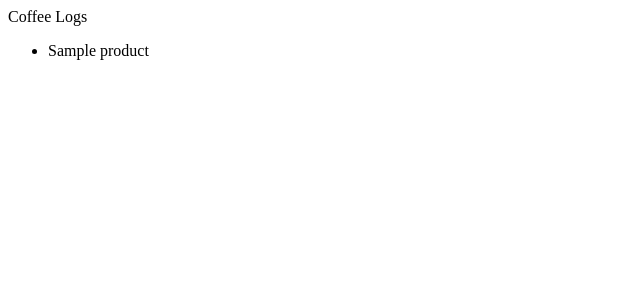
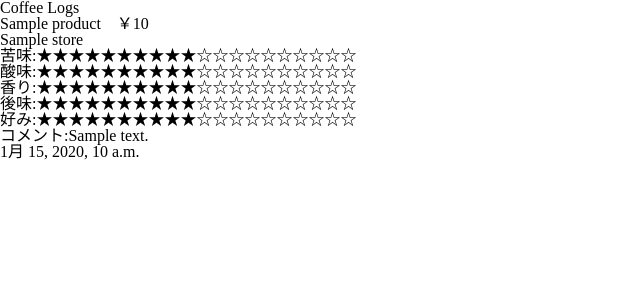
Before and after one commit to Tkutose/coffeelog, a Django app: template coffeelog/templates/coffeelog/log_list.html in a window 1280 px wide. Shown: the top 300 px of the page, without its empty margins (0-640 px from the left). Run offline with Django 3.2, Linux system fonts and the light colour scheme; the template is opened without the code that fills it: most values are stand-ins (such as "Sample title", 1, 10 or a date in 2020); data that the repository does not hold is empty.

Commit message:
templatetagsとリストビューを更新

```diff
--- a/coffeelog/models.py
+++ b/coffeelog/models.py
@@ -35,5 +35,6 @@
 
     date = models.DateTimeField(default=timezone.now)
 
+
     def __str__(self):
         return self.product
--- /dev/null
+++ b/coffeelog/static/coffeelog/css/reset.css
@@ -0,0 +1,103 @@
+/*
+ブラウザの標準をリセットするCSS
+html5doctor.com Reset Stylesheet
+v1.6.1
+Last Updated: 2010-09-17
+Author: Richard Clark - http://richclarkdesign.com
+Twitter: @rich_clark
+*/
+
+html, body, div, span, object, iframe,
+h1, h2, h3, h4, h5, h6, p, blockquote, pre,
+abbr, address, cite, code,
+del, dfn, em, img, ins, kbd, q, samp,
+small, strong, sub, sup, var,
+b, i,
+dl, dt, dd, ol, ul, li,
+fieldset, form, label, legend,
+table, caption, tbody, tfoot, thead, tr, th, td,
+article, aside, canvas, details, figcaption, figure,
+footer, header, hgroup, menu, nav, section, summary,
+time, mark, audio, video {
+    margin:0;
+    padding:0;
+    border:0;
+    outline:0;
+    font-size:100%;
+    vertical-align:baseline;
+    background:transparent;
+}
+
+body {
+    line-height:1;
+}
+
+article,aside,details,figcaption,figure,
+footer,header,hgroup,menu,nav,section {
+    display:block;
+}
+
+nav ul {
+    list-style:none;
+}
+
+blockquote, q {
+    quotes:none;
+}
+
+blockquote:before, blockquote:after,
+q:before, q:after {
+    content:'';
+    content:none;
+}
+
+a {
+    margin:0;
+    padding:0;
+    font-size:100%;
+    vertical-align:baseline;
+    background:transparent;
+}
+
+/* change colours to suit your needs */
+ins {
+    background-color:#ff9;
+    color:#000;
+    text-decoration:none;
+}
+
+/* change colours to suit your needs */
+mark {
+    background-color:#ff9;
+    color:#000;
+    font-style:italic;
+    font-weight:bold;
+}
+
+del {
+    text-decoration: line-through;
+}
+
+abbr[title], dfn[title] {
+    border-bottom:1px dotted;
+    cursor:help;
+}
+
+table {
+    border-collapse:collapse;
+    border-spacing:0;
+}
+
+/* change border colour to suit your needs */
+hr {
+    display:block;
+    height:1px;
+    border:0;
+    border-top:1px solid #cccccc;
+    margin:1em 0;
+    padding:0;
+}
+
+input, select {
+    vertical-align:middle;
+}
--- a/coffeelog/templates/coffeelog/base.html
+++ b/coffeelog/templates/coffeelog/base.html
@@ -1,8 +1,12 @@
+{% load static %}
+
 <html lang="ja">
 
 <head>
     <meta charset="UTF-8" />
     <title>coffeelog</title>
+
+    <link rel="stylesheet" href="{% static 'coffeelog/css/reset.css' %}" />
 </head>
 
 <body>
--- a/coffeelog/templates/coffeelog/log_list.html
+++ b/coffeelog/templates/coffeelog/log_list.html
@@ -1,9 +1,24 @@
 {% extends 'coffeelog/base.html' %}
+{% load coffeelog.func_libs %}
 
 {% block content %}
 <ul>
     {% for log in log_list %}
-    <li>{{ log.product }}</li>
+    <li>
+        <div class="log">
+            <p class="log__product--{{log.hot|hot_or_ice}}">{{ log.product }}&emsp;￥{{ log.price }}</p>
+            <p class="log__shop" >{{ log.store }}</p>
+            <div class="flavor">
+                <p class="flavor__bitter">苦味:{{ log.bitter|change_star}}  </p>
+                <p class="flavor__acid">  酸味:{{ log.acidity|change_star}} </p>
+                <p class="flavor__smell"> 香り:{{ log.smell|change_star}}   </p>
+                <p class="flavor__after"> 後味:{{ log.after|change_star}}   </p>
+                <p class="flavor__like">  好み:{{ log.likely|change_star}}  </p>
+            </div>
+            <p class="log__note" >コメント:{{ log.note }}</p>
+            <p class="log__date">{{ log.date }}</p>
+        </div>
+    </li>
     {% endfor %}
 </ul>
 
--- /dev/null
+++ b/coffeelog/templatetags/coffeelog/func_libs.py
@@ -0,0 +1,27 @@
+from django import template
+
+register = template.Library()
+
+@register.filter(name ="change_star")
+def change_star(column):
+    '''
+    値を受け取り、★１～５に変換して返す
+    '''
+    star = ''
+
+    for i in range(column):
+        star += '★'
+
+    for i in range((5-column)):
+        star += '☆'
+
+    return star
+
+
+
+@register.filter(name ="hot_or_ice")
+def out_temperature(bool):
+    if bool:
+        return 'hot'
+    else:
+        return 'ice'
```
Also changed, not shown: coffeelog/templatetags/coffeelog/__init__.py (added).
